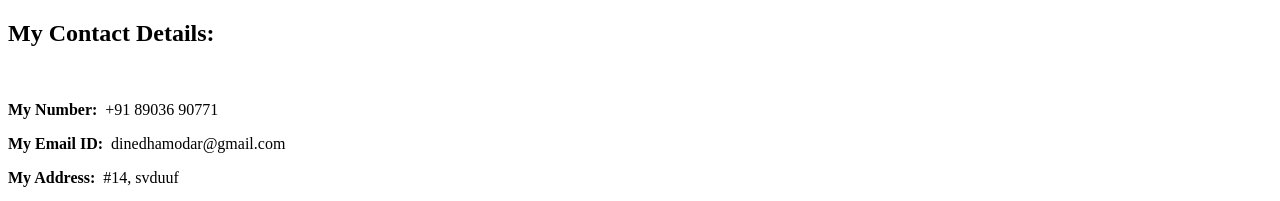
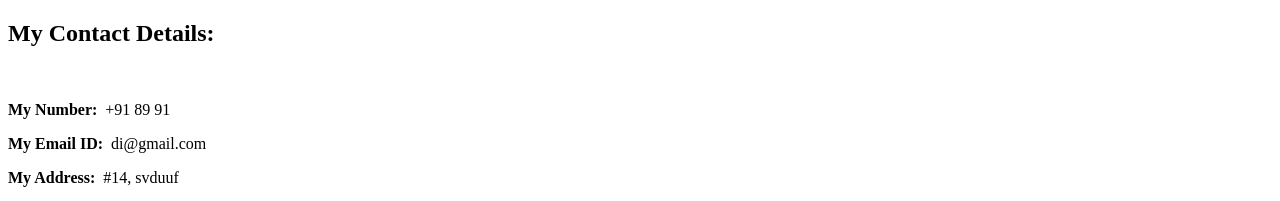
Before and after one commit to Dinesh582/cv, a plain HTML site: page contact.html in a window 1280 px wide. Shown: the top 201 px of the page. Drawn offline with Linux system fonts and the light colour scheme.

Commit message:
Changed Email and Contact  Number

```diff
--- a/contact.html
+++ b/contact.html
@@ -9,8 +9,8 @@
 <body>
   <h2>My Contact Details:</h2>
   <br />
-    <p><strong>My Number:</strong>&nbsp;&nbsp;+91 89036 90771</p>
-    <p><strong>My Email ID:</strong>&nbsp;&nbsp;dinedhamodar@gmail.com</a></p>
+    <p><strong>My Number:</strong>&nbsp;&nbsp;+91 89 91</p>
+    <p><strong>My Email ID:</strong>&nbsp;&nbsp;di@gmail.com</a></p>
     <p><strong>My Address:</strong>&nbsp;&nbsp;#14, svduuf </p>
     <hr />
     <form class="" action="mailto:dinedhamdar@gmail.com" method="post" enctype="text/plain">
```
